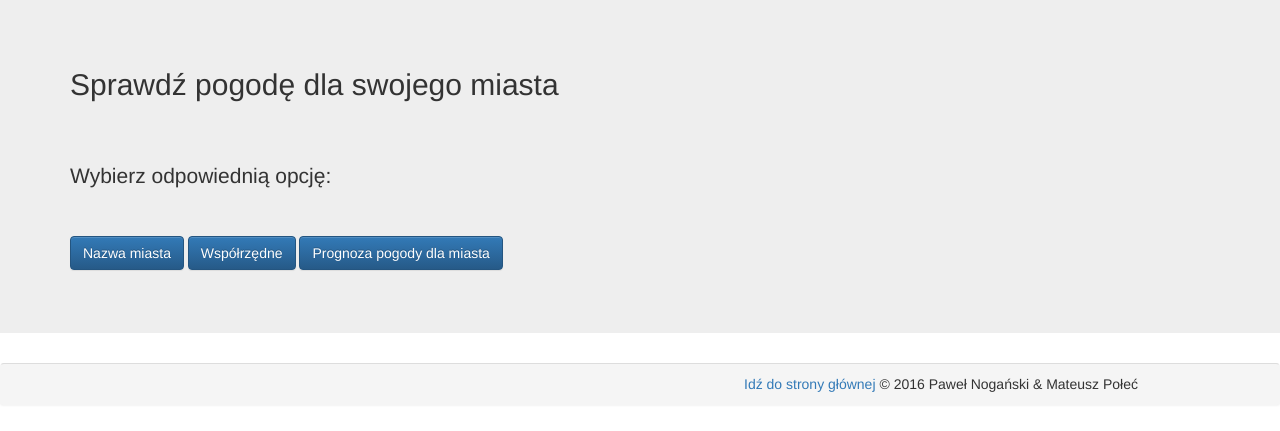
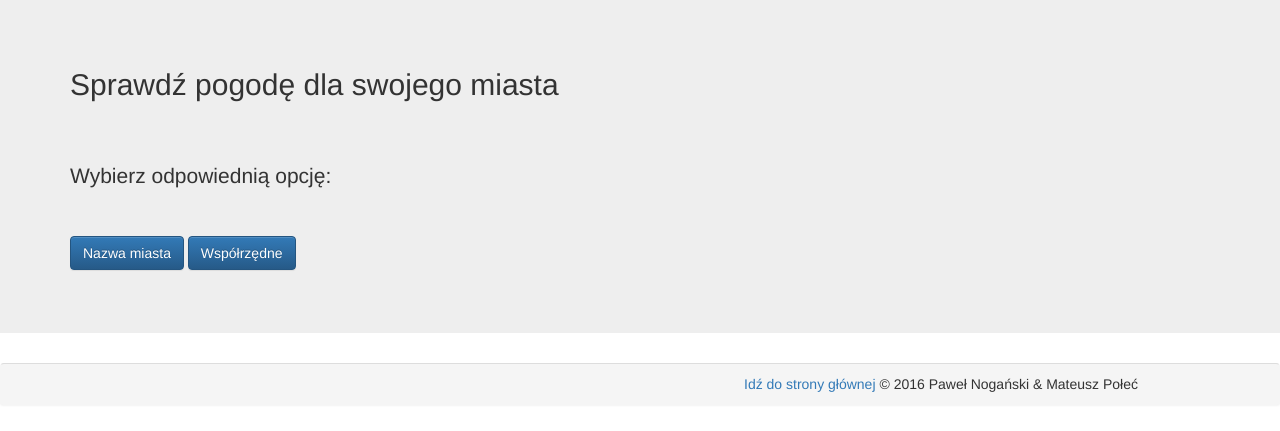
Before and after one commit to devus10/weather-projekt, a Django app: page /pogoda/ in a window 1280 px wide. Shown: the top 431 px of the page. Run offline with Django 3.2, Linux system fonts and the light colour scheme; some libraries are stand-ins or nearby versions.

Commit message:
usuniecie prognozy

```diff
--- a/weather/templates/weather/index.html
+++ b/weather/templates/weather/index.html
@@ -8,7 +8,6 @@
     <br/><br/>
     {% include "weather/popup_miasto.html" %}
     {% include "weather/popup_wspolrzedne.html" %}
-    {% include "weather/popup_prognoza.html" %}
     <button type="button" class="btn btn-primary"
             data-toggle="modal" data-target="#popup_miasto">Nazwa miasta
     </button>
@@ -16,8 +15,5 @@
     <button class="btn btn-primary"
             data-toggle="modal" data-target="#popup_wspolrzedne">Współrzędne
     </button>
-    <button class="btn btn-primary"
-            data-toggle="modal" data-target="#popup_prognoza">Prognoza pogody dla miasta
-    </button>
 
 {% endblock %}
--- a/weather/templates/weather/miasto.html
+++ b/weather/templates/weather/miasto.html
@@ -31,7 +31,6 @@
 
     {% include "weather/popup_miasto.html" %}
     {% include "weather/popup_wspolrzedne.html" %}
-    {% include "weather/popup_prognoza.html" %}
 
     <br/><br/>
     <button type="button" class="btn btn-primary"
@@ -41,8 +40,5 @@
     <button class="btn btn-primary"
             data-toggle="modal" data-target="#popup_wspolrzedne">Współrzędne
     </button>
-    <button class="btn btn-primary"
-            data-toggle="modal" data-target="#popup_prognoza">Prognoza pogody dla miasta
-    </button>
 
 {% endblock %}
--- a/weather/templates/weather/wspolrzedne.html
+++ b/weather/templates/weather/wspolrzedne.html
@@ -35,7 +35,6 @@
     {% endif %}
     {% include "weather/popup_miasto.html" %}
     {% include "weather/popup_wspolrzedne.html" %}
-    {% include "weather/popup_prognoza.html" %}
 
     <br/><br/>
     <button type="button" class="btn btn-primary"
@@ -45,8 +44,5 @@
     <button class="btn btn-primary"
             data-toggle="modal" data-target="#popup_wspolrzedne">Współrzędne
     </button>
-    <button class="btn btn-primary"
-            data-toggle="modal" data-target="#popup_prognoza">Prognoza pogody dla miasta
-    </button>
 
 {% endblock %}
```
Also changed, not shown: 1 other file.
